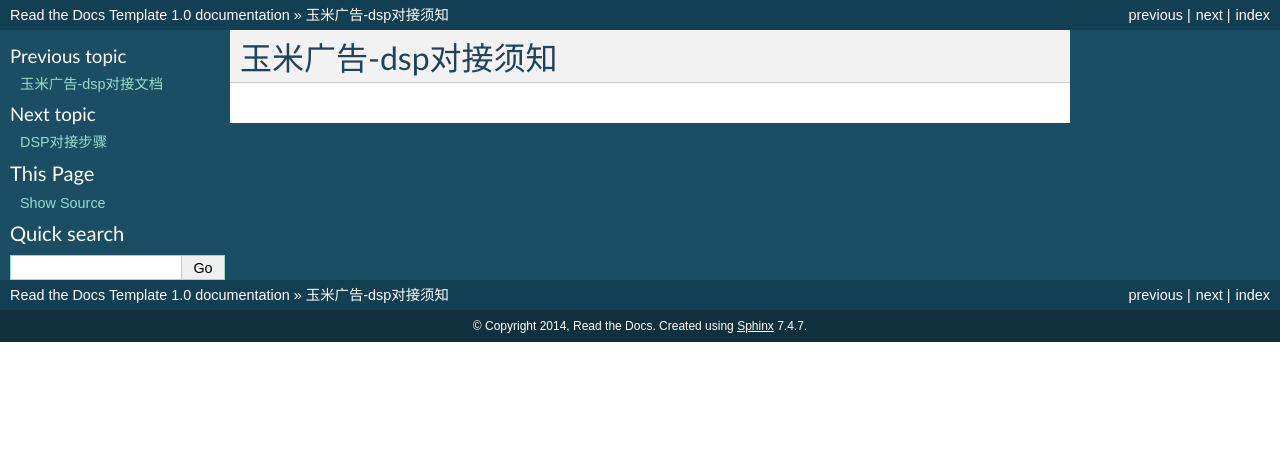
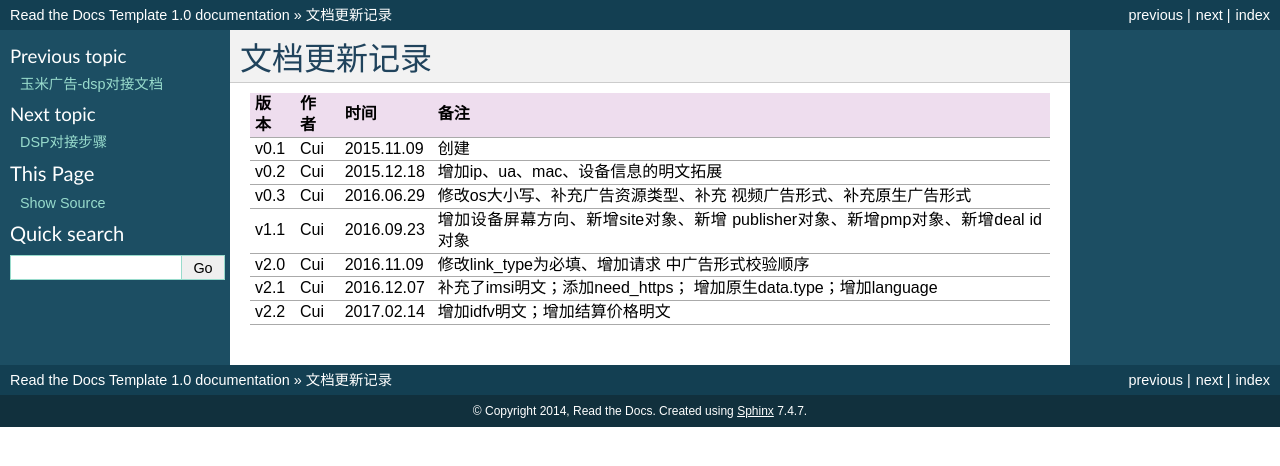
Before and after one commit to yumimobi/adx_dsp_doc, a Sphinx documentation site: the page built from docs/a-first.rst, in a window 1280 px wide. Shown: the top 466 px of the page. Built offline with Sphinx 7.4.7, drawn with Linux system fonts in a browser that asks for light colours.

Commit message:
增加版本更新纪要

```diff
--- a/docs/a-first.rst
+++ b/docs/a-first.rst
@@ -1,2 +1,25 @@
-玉米广告-dsp对接须知
+文档更新记录
 =====================
+
++---------------+----------+------------+--------------------------------------+
+| 版本          | 作者     | 时间       | 备注                                 |
++===============+==========+============+======================================+
+| v0.1          | Cui      | 2015.11.09 | 创建                                 |
++---------------+----------+------------+--------------------------------------+
+| v0.2          | Cui      | 2015.12.18 | 增加ip、ua、mac、设备信息的明文拓展  |
++---------------+----------+------------+--------------------------------------+
+| v0.3          | Cui      | 2016.06.29 | 修改os大小写、补充广告资源类型、补充 |
+|               |          |            | 视频广告形式、补充原生广告形式       |
++---------------+----------+------------+--------------------------------------+
+| v1.1          | Cui      | 2016.09.23 | 增加设备屏幕方向、新增site对象、新增 |
+|               |          |            | publisher对象、新增pmp对象、新增deal |
+|               |          |            | id对象                               |
++---------------+----------+------------+--------------------------------------+
+| v2.0          | Cui      | 2016.11.09 | 修改link_type为必填、增加请求        |
+|               |          |            | 中广告形式校验顺序                   |
++---------------+----------+------------+--------------------------------------+
+| v2.1          | Cui      | 2016.12.07 | 补充了imsi明文；添加need_https；     |
+|               |          |            | 增加原生data.type；增加language      |
++---------------+----------+------------+--------------------------------------+
+| v2.2          | Cui      | 2017.02.14 | 增加idfv明文；增加结算价格明文       |
++---------------+----------+------------+--------------------------------------+
```
